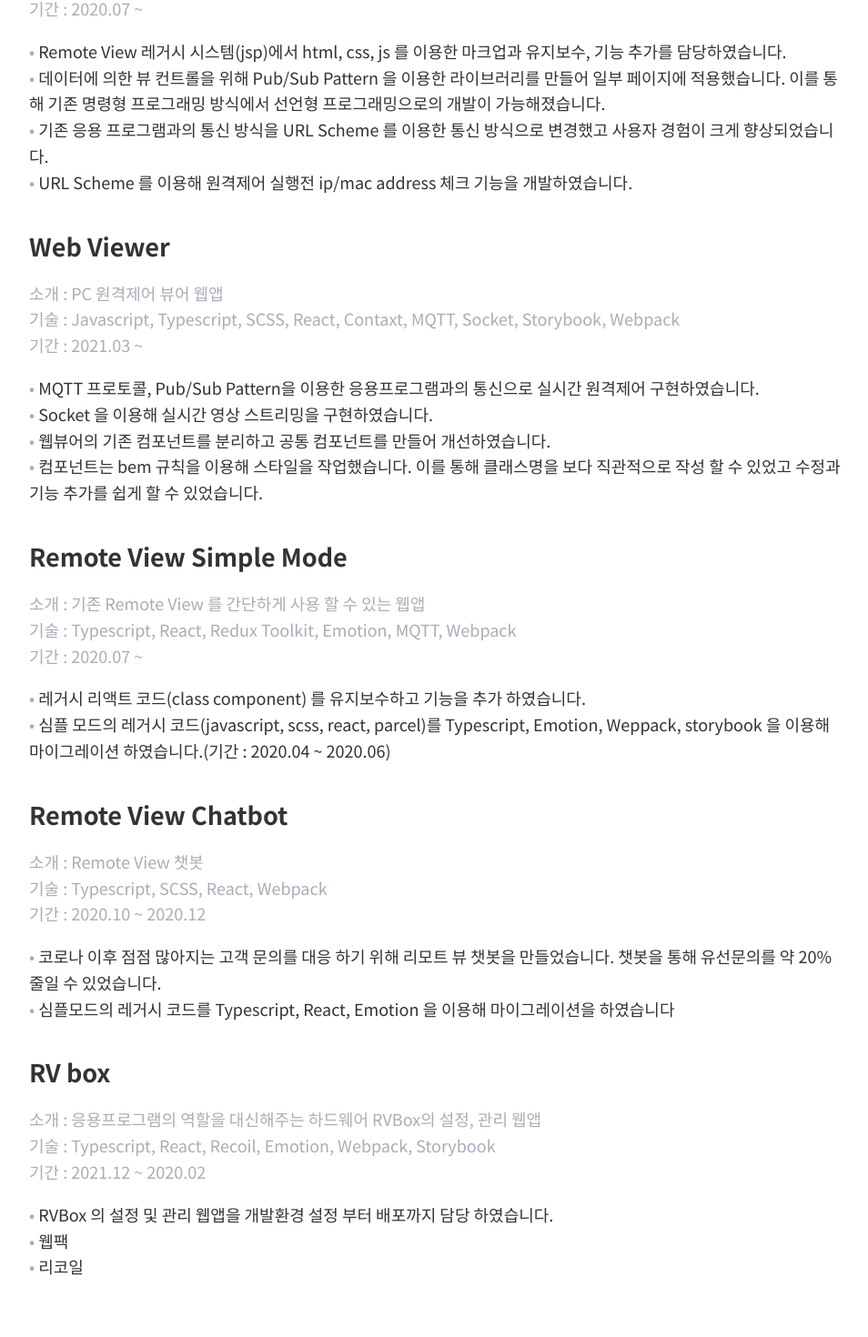
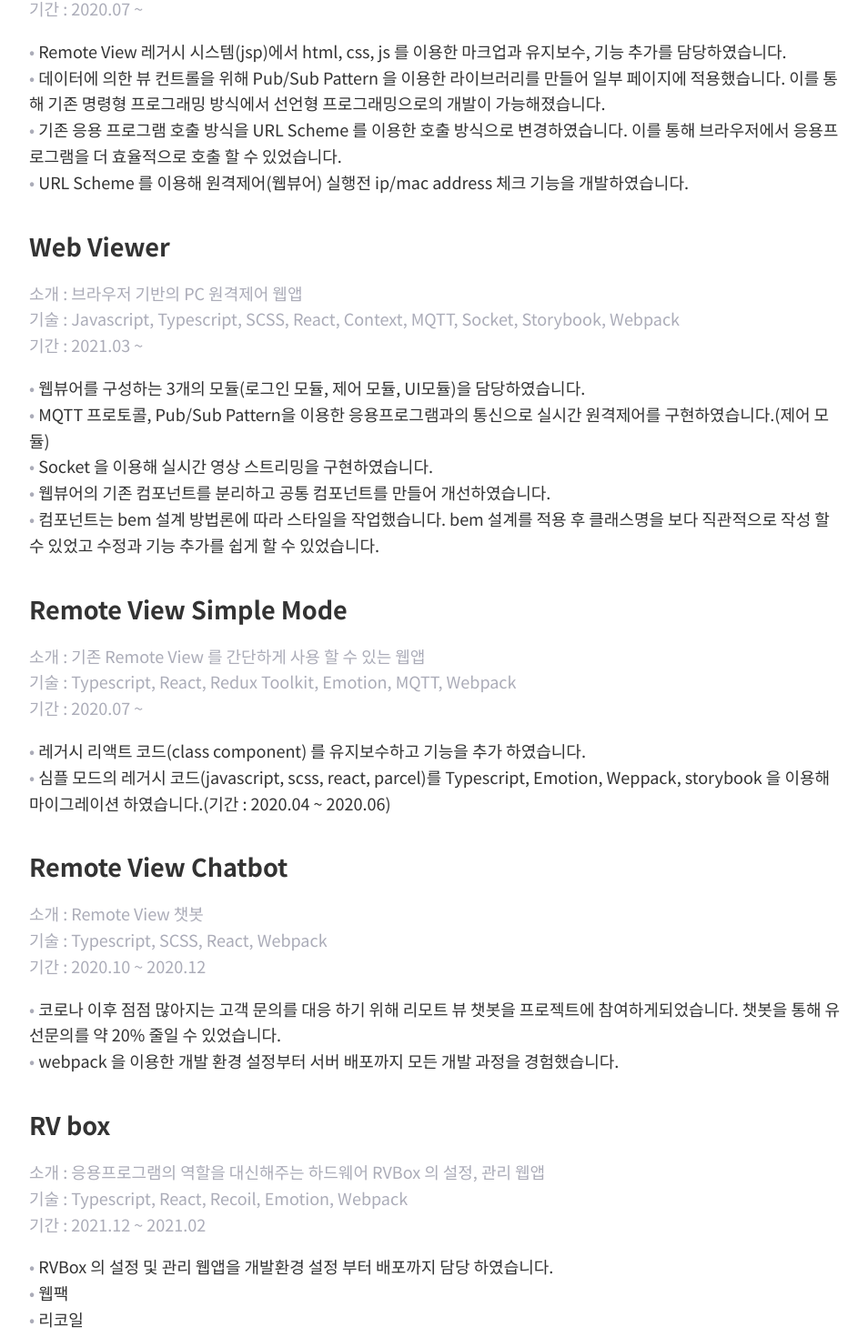
Before and after one commit to th2205/my-blog, a Next.js app: page /resume in a window 1280 px wide. Shown: the part 996-2466 px from the top of the page at 91% size, without its empty margins (158-1112 px from the left). Built offline with nearby package versions, Linux system fonts and the light colour scheme.

Commit message:
feat: update

```diff
--- a/data/myData.ts
+++ b/data/myData.ts
@@ -21,8 +21,8 @@ export default {
           tasks: [
             "Remote View 레거시 시스템(jsp)에서 html, css, js 를 이용한 마크업과 유지보수, 기능 추가를 담당하였습니다.",
             "데이터에 의한 뷰 컨트롤을 위해 Pub/Sub Pattern 을 이용한 라이브러리를 만들어 일부 페이지에 적용했습니다. 이를 통해 기존 명령형 프로그래밍 방식에서 선언형 프로그래밍으로의 개발이 가능해졌습니다.",
-            "기존 응용 프로그램과의 통신 방식을 URL Scheme 를 이용한 통신 방식으로 변경했고 사용자 경험이 크게 향상되었습니다.",
-            "URL Scheme 를 이용해 원격제어 실행전 ip/mac address 체크 기능을 개발하였습니다.",
+            "기존 응용 프로그램 호출 방식을 URL Scheme 를 이용한 호출 방식으로 변경하였습니다. 이를 통해 브라우저에서 응용프로그램을 더 효율적으로 호출 할 수 있었습니다.",
+            "URL Scheme 를 이용해 원격제어(웹뷰어) 실행전 ip/mac address 체크 기능을 개발하였습니다.",
           ],
         },
         {
@@ -32,19 +32,20 @@ export default {
             "Typescript",
             "SCSS",
             "React",
-            "Contaxt",
+            "Context",
             "MQTT",
             "Socket",
             "Storybook",
             "Webpack",
           ],
           period: "2021.03 ~ ",
-          description: "PC 원격제어 뷰어 웹앱",
+          description: "브라우저 기반의 PC 원격제어 웹앱",
           tasks: [
-            "MQTT 프로토콜, Pub/Sub Pattern을 이용한 응용프로그램과의 통신으로 실시간 원격제어 구현하였습니다.",
+            "웹뷰어를 구성하는 3개의 모듈(로그인 모듈, 제어 모듈, UI모듈)을 담당하였습니다.",
+            "MQTT 프로토콜, Pub/Sub Pattern을 이용한 응용프로그램과의 통신으로 실시간 원격제어를 구현하였습니다.(제어 모듈)",
             "Socket 을 이용해 실시간 영상 스트리밍을 구현하였습니다.",
             "웹뷰어의 기존 컴포넌트를 분리하고 공통 컴포넌트를 만들어 개선하였습니다.",
-            "컴포넌트는 bem 규칙을 이용해 스타일을 작업했습니다. 이를 통해 클래스명을 보다 직관적으로 작성 할 수 있었고 수정과 기능 추가를 쉽게 할 수 있었습니다.",
+            "컴포넌트는 bem 설계 방법론에 따라 스타일을 작업했습니다. bem 설계를 적용 후 클래스명을 보다 직관적으로 작성 할 수 있었고 수정과 기능 추가를 쉽게 할 수 있었습니다.",
           ],
         },
         {
@@ -70,23 +71,16 @@ export default {
           period: "2020.10 ~ 2020.12",
           description: "Remote View 챗봇",
           tasks: [
-            "코로나 이후 점점 많아지는 고객 문의를 대응 하기 위해 리모트 뷰 챗봇을 만들었습니다. 챗봇을 통해 유선문의를 약 20% 줄일 수 있었습니다.",
-            "심플모드의 레거시 코드를 Typescript, React, Emotion 을 이용해 마이그레이션을 하였습니다",
+            "코로나 이후 점점 많아지는 고객 문의를 대응 하기 위해 리모트 뷰 챗봇을 프로젝트에 참여하게되었습니다. 챗봇을 통해 유선문의를 약 20% 줄일 수 있었습니다.",
+            "webpack 을 이용한 개발 환경 설정부터 서버 배포까지 모든 개발 과정을 경험했습니다.",
           ],
         },
         {
           name: "RV box",
           description:
-            "응용프로그램의 역할을 대신해주는 하드웨어 RVBox의 설정, 관리 웹앱",
-          skills: [
-            "Typescript",
-            "React",
-            "Recoil",
-            "Emotion",
-            "Webpack",
-            "Storybook",
-          ],
-          period: "2021.12 ~ 2020.02",
+            "응용프로그램의 역할을 대신해주는 하드웨어 RVBox 의 설정, 관리 웹앱",
+          skills: ["Typescript", "React", "Recoil", "Emotion", "Webpack"],
+          period: "2021.12 ~ 2021.02",
           tasks: [
             "RVBox 의 설정 및 관리 웹앱을 개발환경 설정 부터 배포까지 담당 하였습니다.",
             "웹팩",
--- a/pages/resume.tsx
+++ b/pages/resume.tsx
@@ -12,7 +12,7 @@ export default function Resume() {
     <ResumeLayout>
       <Header size="m">
         <Heading as="h1" theme="secondary">
-          Front-End Developer
+          FRONT-END DEVELOPER
         </Heading>
         <Heading as="h1" theme="secondary">
           {`${myData.name} 입니다.`}
```
